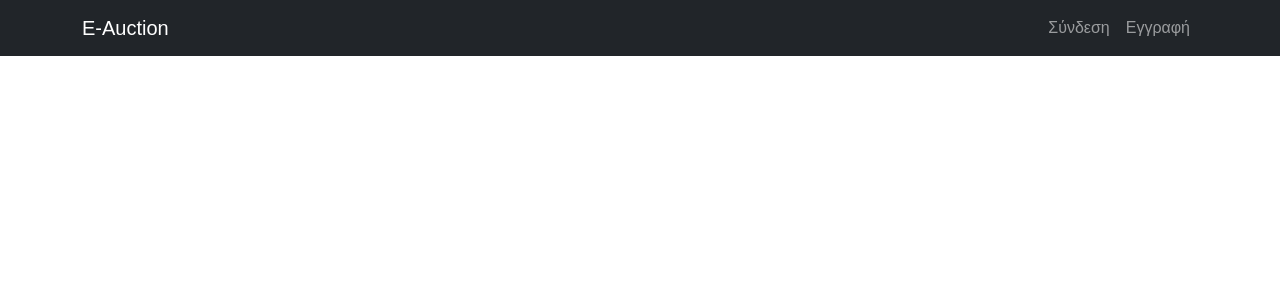
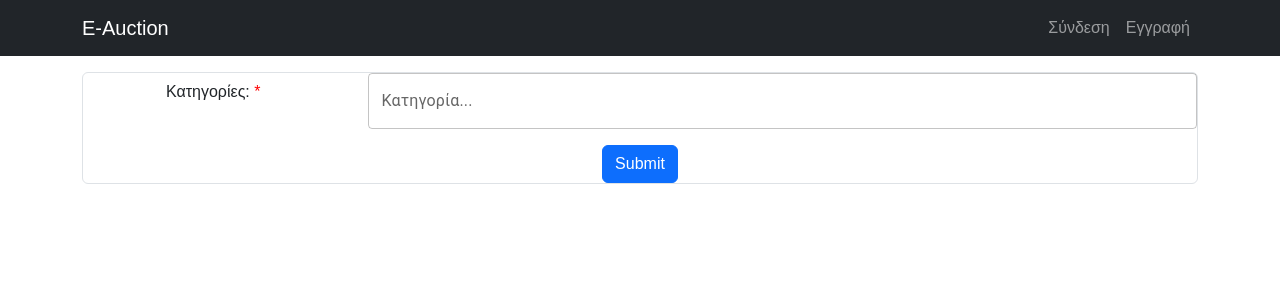
Before and after one commit to GKouv89/TEDi2022, a React (Create React App) app in the folder frontend/: page /newauction in a window 1280 px wide. Shown: the top 300 px of the page. Built offline with nearby package versions, Linux system fonts and the light colour scheme.

Commit message:
Category autocomplete/multiselect

```diff
--- a/frontend/package.json
+++ b/frontend/package.json
@@ -4,11 +4,15 @@
   "private": true,
   "proxy": "http://localhost:8000",
   "dependencies": {
+    "@emotion/react": "^11.10.4",
+    "@emotion/styled": "^11.10.4",
+    "@mui/material": "^5.10.3",
     "axios": "^0.27.2",
     "bootstrap": "^5.2.0",
     "formik": "^2.2.9",
     "react": "^18.2.0",
     "react-bootstrap": "^2.5.0",
+    "react-calendar": "^3.7.0",
     "react-dom": "^18.2.0",
     "react-native-web": "^0.18.8",
     "react-router-bootstrap": "^0.26.2",
--- a/frontend/src/App.js
+++ b/frontend/src/App.js
@@ -18,6 +18,7 @@ import ApprovedUserRoute from './utils/ApprovedUserRoute'
 import UnauthorizedPage from './pages/Warnings/WarningPage';
 import AuctionManagement from './pages/Auctions/AuctionManagement';
 import AuctionSearch from './pages/Auctions/AuctionSearch';
+import NewAuction from './pages/Auctions/NewAuction';
 import AdminRoute from './utils/AdminRoute';
 
 class App extends Component {
@@ -43,6 +44,7 @@ class App extends Component {
                 <Route path="/pending" element={<PendingPage />} />
               </Route>
               <Route path="/warning" element={<UnauthorizedPage />} />
+              <Route path="/newauction" element={<NewAuction />} /> // The url will change once I'm done with the form to /auctions/new and will be nested
             </Routes>
           </AuthProvider>
         </BrowserRouter>
--- /dev/null
+++ b/frontend/src/components/Auctions/MultiAutocomplete.js
@@ -0,0 +1,69 @@
+import React, { useState } from 'react'
+
+import TextField from '@mui/material/TextField';
+import Autocomplete, { createFilterOptions } from '@mui/material/Autocomplete';
+
+const options = [
+    { label: 'Clothing & Accessories'},
+    { label: 'Clothing'},
+    { label: '12-24 Months'},
+    { label: 'Bottoms'}
+]
+
+const filter = createFilterOptions();
+
+export default function MultiAutocomplete(props){
+    const [values, setValues] = useState([])
+    let cleanedUpValues = []
+    return (
+        <Autocomplete
+            value={values}
+            onChange={(e, newValue) => {
+                if(newValue[newValue.length - 1]){
+                    if(typeof newValue[newValue.length - 1] == 'string'){
+                        newValue[newValue.length - 1] = { label: newValue[newValue.length - 1]}
+                    }
+                    setValues(newValue)
+                    cleanedUpValues = []
+                    newValue.forEach((element) => cleanedUpValues.push(element.label.replace('Add \"', '').replace('\"', '')))
+                    props.setFieldValue('categories', cleanedUpValues)
+                }else{ // For some reason, when deleting a tag (pressing the pill's X button), the last element becomes invalid (probably a delay in updating the length)
+                    setValues(newValue)
+                    cleanedUpValues = []
+                    newValue.forEach((element) => cleanedUpValues.push(element.label.replace('Add \"', '').replace('\"', '')))
+                    props.setFieldValue('categories', cleanedUpValues)
+                }
+            }}
+            multiple
+            disablePortal
+            selectOnFocus
+            clearOnBlur
+            handleHomeEndKeys
+            getOptionLabel={(option) => {
+                if(option.label){
+                    return option.label.replace('Add \"', '').replace('\"', '');
+                }else{
+                    return option
+                }
+            }}
+            filterOptions={(options, params) => {
+                const filtered = filter(options, params);
+                const { inputValue } = params;
+                // Suggest the creation of a new value
+                const isExisting = options.some((option) => inputValue === option.label);
+                if (inputValue !== '' && !isExisting) {
+                  filtered.push({
+                    label: `Add "${inputValue}"`,
+                  });
+                }
+                return filtered;
+              }}
+            id="combo-box-demo"
+            options={options}
+            // sx={{ width: 300 }}
+            freeSolo
+            renderInput={(params) => <TextField {...params} label="Κατηγορία..." />}
+            renderOption={(props, option) => <li {...props}>{option.label}</li>}
+        />
+    )
+}
--- a/frontend/src/pages/Auctions/NewAuction.js
+++ b/frontend/src/pages/Auctions/NewAuction.js
@@ -1,6 +1,6 @@
 // Fields
     // Item Name
-    // Category (Only text atm, will change later)
+    // Category
     // First bid
     // Buy Price (Optional)
     // Address
@@ -13,3 +13,64 @@
     // Start date(time)
     // End date(time)
     // Description
+
+import * as Yup from 'yup'
+import { Formik } from 'formik'
+import { Container, Form, Row, Col, Button } from 'react-bootstrap';
+
+import MultiAutocomplete from '../../components/Auctions/MultiAutocomplete'
+
+const schema = Yup.object().shape(
+    {
+        categories: Yup.array()
+            .min(1, 'Πρέπει να επιλέξετε τουλάχιστον μία κατηγορία')
+    }
+)
+
+const initialValues = {
+    categories: []
+}
+
+export default function NewAuction(){
+    return (
+        <Container>
+            <Row>
+                <Formik
+                    validationSchema={schema}
+                    onSubmit={(values, actions) => {
+                        console.log('From formik: ', values)
+                    }}
+                    initialValues={initialValues}
+                >
+                    { props =>
+                        (<AuctionCreationForm {...props}/>)
+                    }
+                </Formik>
+            </Row>
+        </Container>
+    )
+}
+
+function AuctionCreationForm(props){
+    return(
+        <Container>
+            <Form noValidate onSubmit={props.handleSubmit} className="mt-3 border rounded">
+                <Form.Group as={Row} className="mb-3" controlId="formCategories">
+                    <Form.Label className="required" column xs={3}>  Κατηγορίες: </Form.Label>
+                    <Col>
+                        <MultiAutocomplete
+                            {...props.getFieldProps('categories')}
+                            setFieldValue={props.setFieldValue}
+                        />
+                        <p style={!props.errors.categories ? {display: 'none'} : {color: 'red'}}>
+                            {props.errors.categories}
+                        </p>
+                    </Col>
+                </Form.Group>
+                <Button variant="primary" type="submit">
+                    Submit
+                </Button>
+            </Form>
+        </Container>
+    )
+}
```
Also changed, not shown: 1 other file (tests, documents, lock files or other folders).
